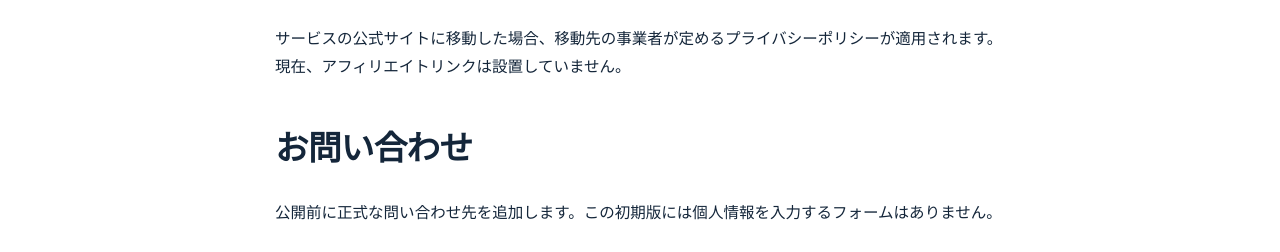
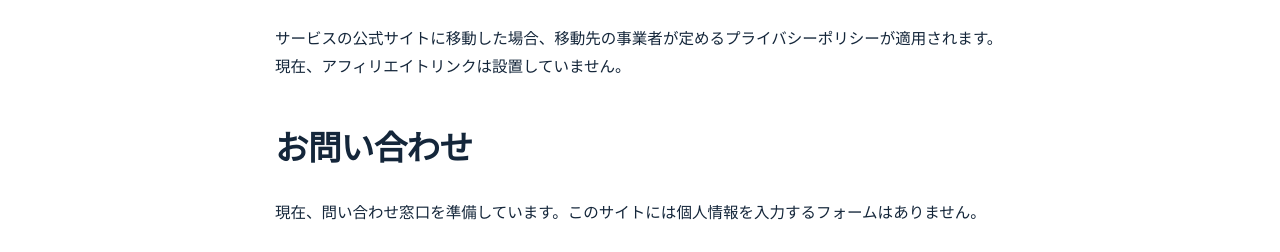
Before and after one commit to redwavestudioinfo/ai-site-erabi, a plain HTML site: page site/privacy.html in a window 1280 px wide. Shown: the part 700-952 px from the top of the page. Drawn offline with Linux system fonts and the light colour scheme.

Commit message:
docs: reflect live beta status and pending contact details

```diff
--- a/site/privacy.html
+++ b/site/privacy.html
@@ -10,7 +10,7 @@
 <main id="main"><section class="pagehead"><div class="wrap"><div class="kicker">PRIVACY</div><h1>プライバシーポリシー</h1><p>本サイトにおけるデータの取得と外部リンクの扱いについて。</p></div></section>
 <section class="wrap section article"><h2>閲覧時の情報</h2><p>初期版のサイトでは、独自のアクセス解析タグ、広告計測タグ、Cookieを設定していません。ただし配信事業者（ホスティングサービス）がセキュリティ・運用上必要なアクセスログを取得する場合があります。公開後に外部のアクセス解析や広告タグを導入した場合、本記載を更新します。</p>
 <h2>外部サイトへのリンク</h2><p>サービスの公式サイトに移動した場合、移動先の事業者が定めるプライバシーポリシーが適用されます。現在、アフィリエイトリンクは設置していません。</p>
-<h2>お問い合わせ</h2><p>公開前に正式な問い合わせ先を追加します。この初期版には個人情報を入力するフォームはありません。</p>
+<h2>お問い合わせ</h2><p>現在、問い合わせ窓口を準備しています。このサイトには個人情報を入力するフォームはありません。</p>
 <h2>改定について</h2><p>サイトの機能、解析・広告タグの利用状況が変わった場合は内容を見直します。最終更新：2026年11月22日。</p></section></main>
 <footer class="footer"><div class="wrap"><div class="footer-links"><a href="/compare.html">サービス比較</a><a href="/guide.html">作り方ガイド</a><a href="/about.html">運営方針</a><a href="/privacy.html">プライバシーポリシー</a></div><small>© 2026 AIサイト選び｜公式情報から条件を整理する独立メディア。広告提携は現在準備中。</small></div></footer>
 <script src="/assets/app.js" defer></script></body></html>
```
